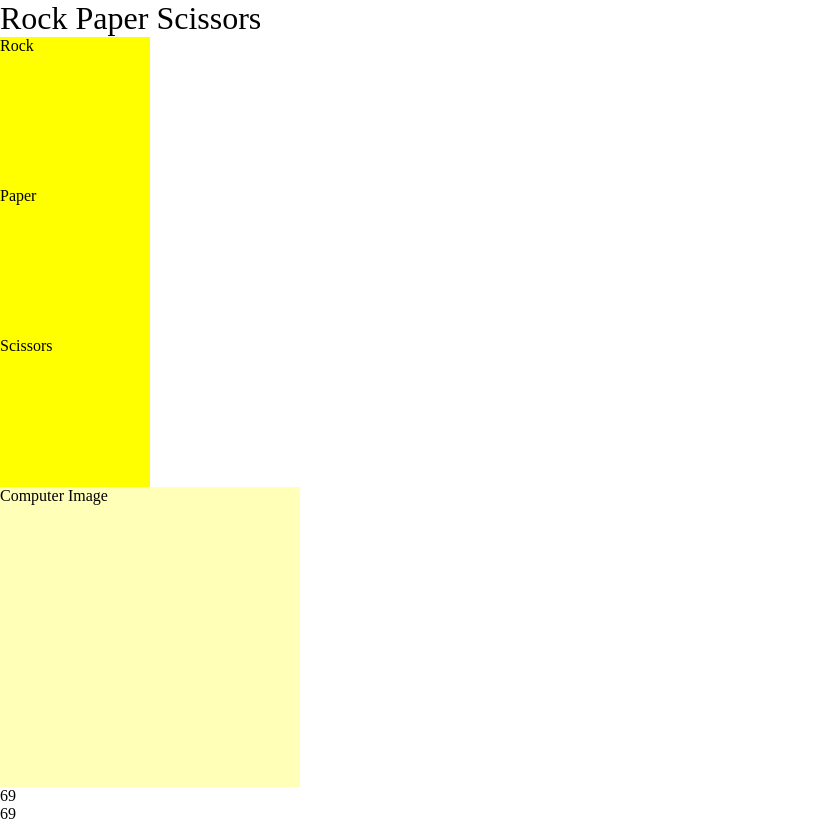
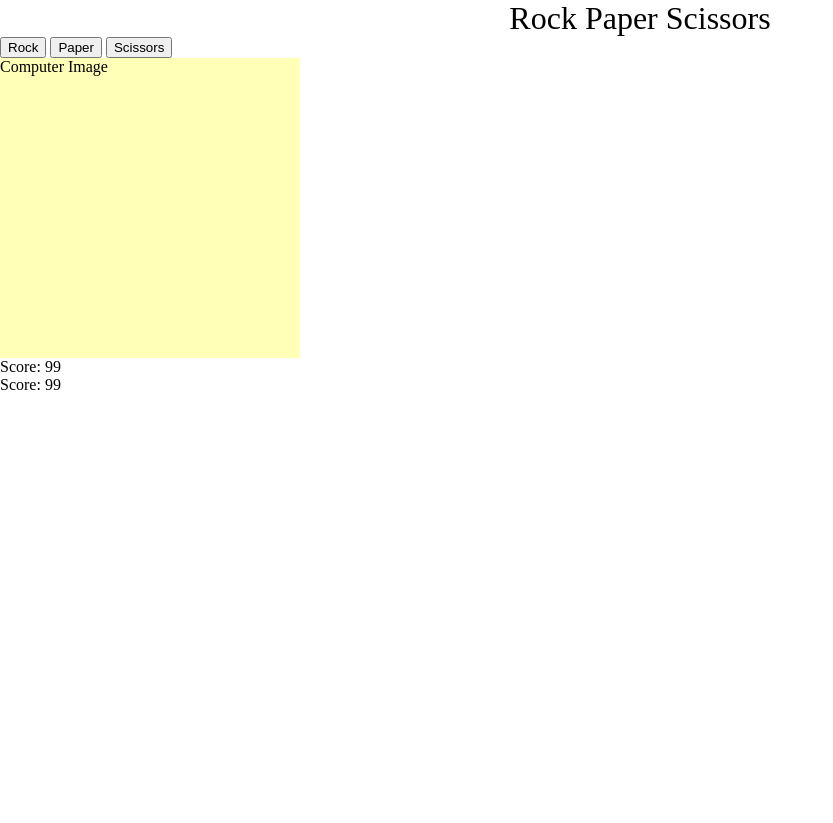
Before and after one commit to El-Pea/rock-paper-scissors, a plain HTML site: page index.html in a window 1280 px wide. Shown: the whole page, without its empty margins (0-833 px from the left). After the commit the page ends 800 px from the top, so only its background shows below. Drawn offline with Linux system fonts and the light colour scheme.

Commit message:
simplifying to hook up functionality and figure out how to proceed with styling

```diff
--- a/index.html
+++ b/index.html
@@ -6,17 +6,19 @@
 </head>
 <body>
     <h1>Rock Paper Scissors</h1>
-    <div id="player-container">
-        <div class="player">Rock</div>
-        <div class="player">Paper</div>
-        <div class="player">Scissors</div>
-    </div>
-    <div id="computer-container">
-        <div id="computer">Computer Image</div>
+    <div id="opponents">
+        <div id="player-container">
+            <button>Rock</button>
+            <button>Paper</button>
+            <button>Scissors</button>
+        </div>
+        <div id="computer-container">
+            <div id="computer">Computer Image</div>
+        </div>
     </div>
     <div id="scores">
-        <div id="player-score">69</div>
-        <div id="computer-score">69</div>
+        <div id="player-score">Score: 99</div>
+        <div id="computer-score">Score: 99</div>
     </div>
 
     <script src="app-browser.js"></script>
--- a/style.css
+++ b/style.css
@@ -23,6 +23,10 @@ html {
   }
   /*^^^RESET^^^*/
 
+  h1 {
+    text-align: center;
+  }
+
   .player {
     width: 150px;
     height: 150px;
```
Lines whose indentation alone changed are shown as unchanged.
